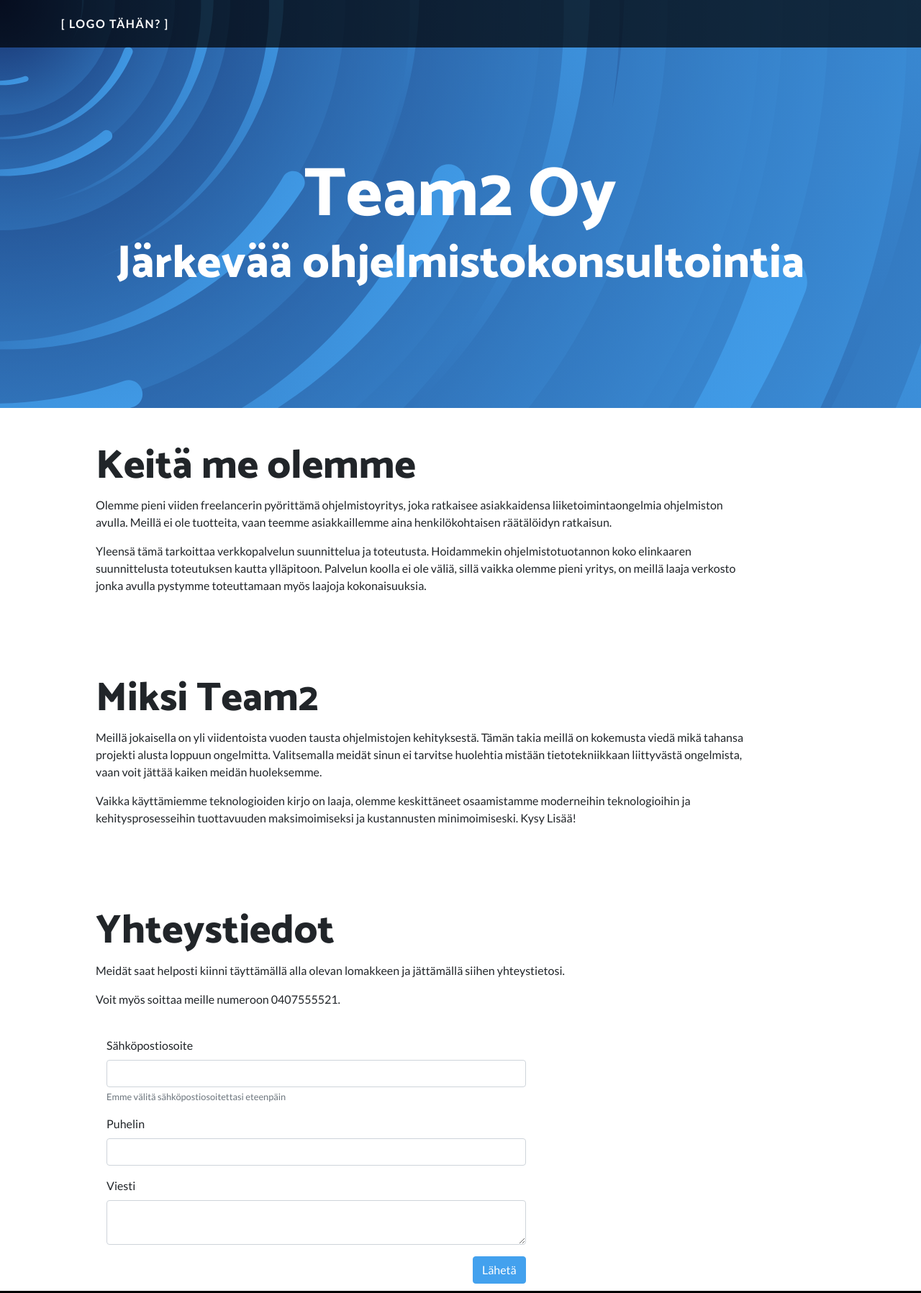
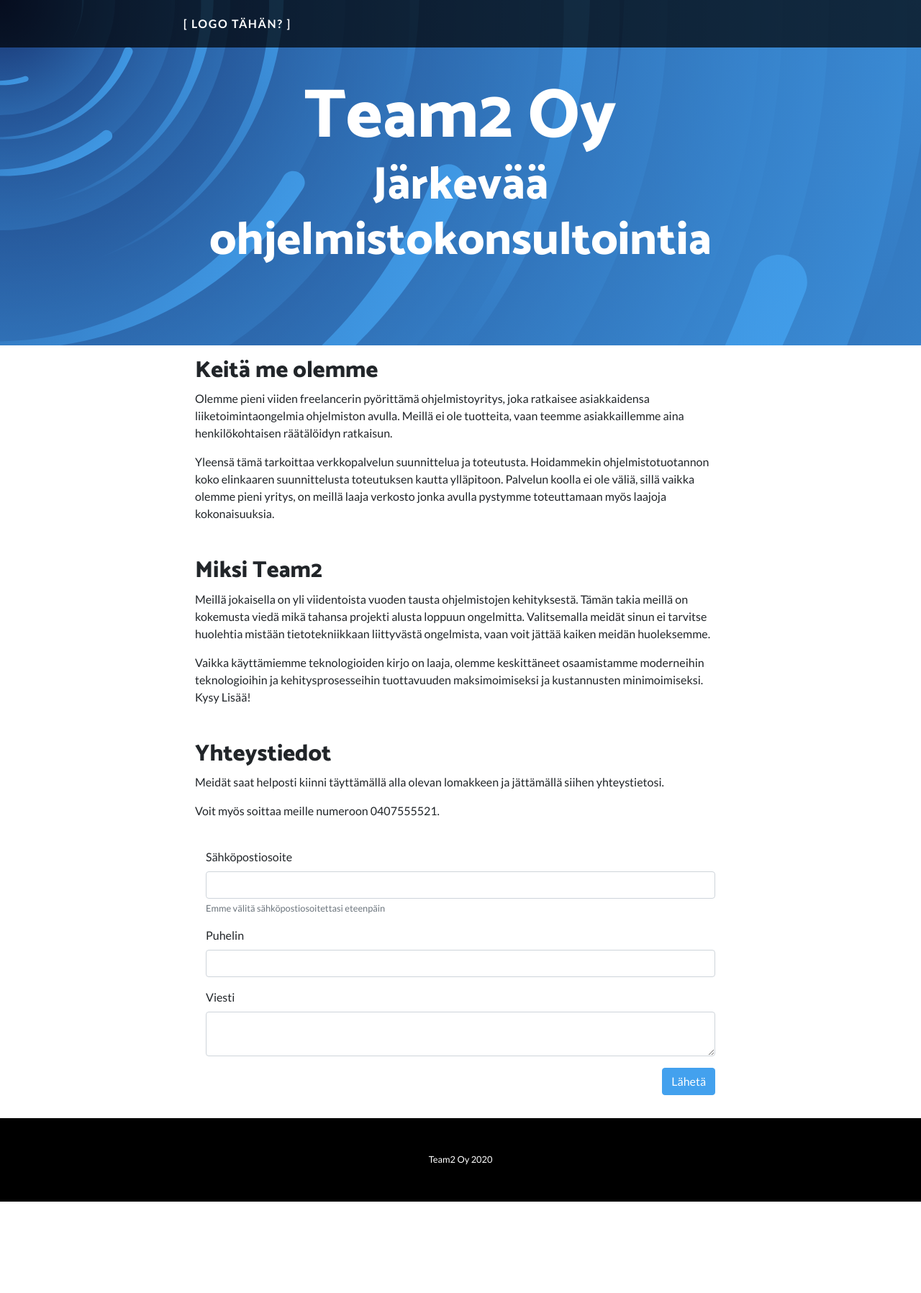
Before and after one commit to Team2Oy/t2-website, a website: page index.html in a window 1280 px wide. Shown: the top 1797 px of the page at 72% size. After the commit the page ends 1670 px from the top, so only its background shows below. Drawn offline with Linux system fonts and the light colour scheme.

Commit message:
simplify

```diff
--- a/index.html
+++ b/index.html
@@ -37,10 +37,8 @@
   <main>
     <section>
         <div class="container">
-        <div class="row align-items-center">
-            <div class="col-lg-11 order-lg-1">
-            <div class="p-5">
-                <h2 class="display-4">Keitä me olemme</h2>
+            <div class="p-3">
+                <h2 class="display-5">Keitä me olemme</h2>
                 <p>
                 Olemme pieni viiden freelancerin pyörittämä ohjelmistoyritys, joka ratkaisee asiakkaidensa liiketoimintaongelmia ohjelmiston avulla.
                 Meillä ei ole tuotteita, vaan teemme asiakkaillemme aina henkilökohtaisen räätälöidyn ratkaisun.
@@ -53,15 +51,11 @@
                 </p>
             </div>
         </div>
-        </div>
-        </div>
     </section>
     <section>
         <div class="container">
-        <div class="row align-items-center">
-            <div class="col-lg-11">
-            <div class="p-5">
-                <h2 class="display-4">Miksi Team2</h2>
+            <div class="p-3">
+                <h2 class="display-5">Miksi Team2</h2>
                 <p>
                 Meillä jokaisella on yli viidentoista vuoden tausta ohjelmistojen kehityksestä.
                 Tämän takia meillä on kokemusta viedä mikä tahansa projekti alusta loppuun ongelmitta.
@@ -71,19 +65,15 @@
                 <p>
                 Vaikka käyttämiemme teknologioiden kirjo on laaja, olemme keskittäneet osaamistamme
                 moderneihin teknologioihin ja kehitysprosesseihin tuottavuuden maksimoimiseksi ja
-                kustannusten minimoimiseski. Kysy Lisää!
+                kustannusten minimoimiseksi. Kysy Lisää!
                 </p>
-            </div>
-            </div>
             </div>
         </div>
     </section>
     <section>
         <div class="container">
-        <div class="row align-items-center">
-            <div class="col-lg-11 order-lg-1">
-            <div class="p-5">
-                <h2 class="display-4">Yhteystiedot</h2>
+            <div class="p-3">
+                <h2 class="display-5">Yhteystiedot</h2>
                 <p>
                 Meidät saat helposti kiinni täyttämällä alla olevan lomakkeen ja jättämällä siihen yhteystietosi.
                 </p>
@@ -91,7 +81,8 @@
                 Voit myös soittaa meille numeroon 0407555521.
                 </p>
                 <br>
-                <form action="https://europe-west1-t6-isp-233311.cloudfunctions.net/handle-form-from-website" id="contactForm" class="col-lg-8">
+                <form action="https://europe-west1-t6-isp-233311.cloudfunctions.net/handle-form-from-website" id="contactForm">
+                    <div class="container clearfix">
                         <div id="error"></div>
                         <div class="form-group">
                             <label for="email" class="required">Sähköpostiosoite</label>
@@ -106,12 +97,11 @@
                             <label for="message">Viesti</label>
                             <textarea class="form-control" id="message" name="message"></textarea>
                         </div>
-                    <div class="float-right">
+                        <div class="form-group float-right">
                             <button class="btn btn-primary" type="submit">Lähetä</button>
                         </div>
+                    </div>
                 </form>
-            </div>
-            </div>
             </div>
         </div>
     </section>
--- a/scss/_bootstrap-overrides.scss
+++ b/scss/_bootstrap-overrides.scss
@@ -29,3 +29,7 @@
     box-shadow: 0 0 0 0.2rem fade-out($secondary, 0.5);
   }
 }
+
+.container {
+    max-width: 50em;
+}
--- a/scss/_masthead.scss
+++ b/scss/_masthead.scss
@@ -1,7 +1,8 @@
 header.masthead {
-  position: relative;
-  overflow: hidden;
-  padding-top: calc(7rem + 72px);
+  display: flex;
+  flex-direction: column;
+  justify-content: center;
+  min-height: 20em;
   .masthead-content {
     z-index: 1;
     position: relative;
@@ -12,18 +13,11 @@ header.masthead {
       font-size: 2rem;
     }
   }
-  .bg-circle {
-    z-index: 0;
-    position: absolute;
-    border-radius: 100%;
-    background: linear-gradient(0deg, $primary 0%, $secondary 100%);
-  }
 }
 
 @media (min-width: 992px) {
   header.masthead {
-    padding-top: calc(10rem + 55px);
-    padding-bottom: 10rem;
+     min-height: 30em;
     .masthead-content {
       .masthead-heading {
         font-size: 6rem;
```
Also changed, not shown: css/one-page-wonder.css, css/one-page-wonder.min.css. Lines whose indentation alone changed are shown as unchanged.
